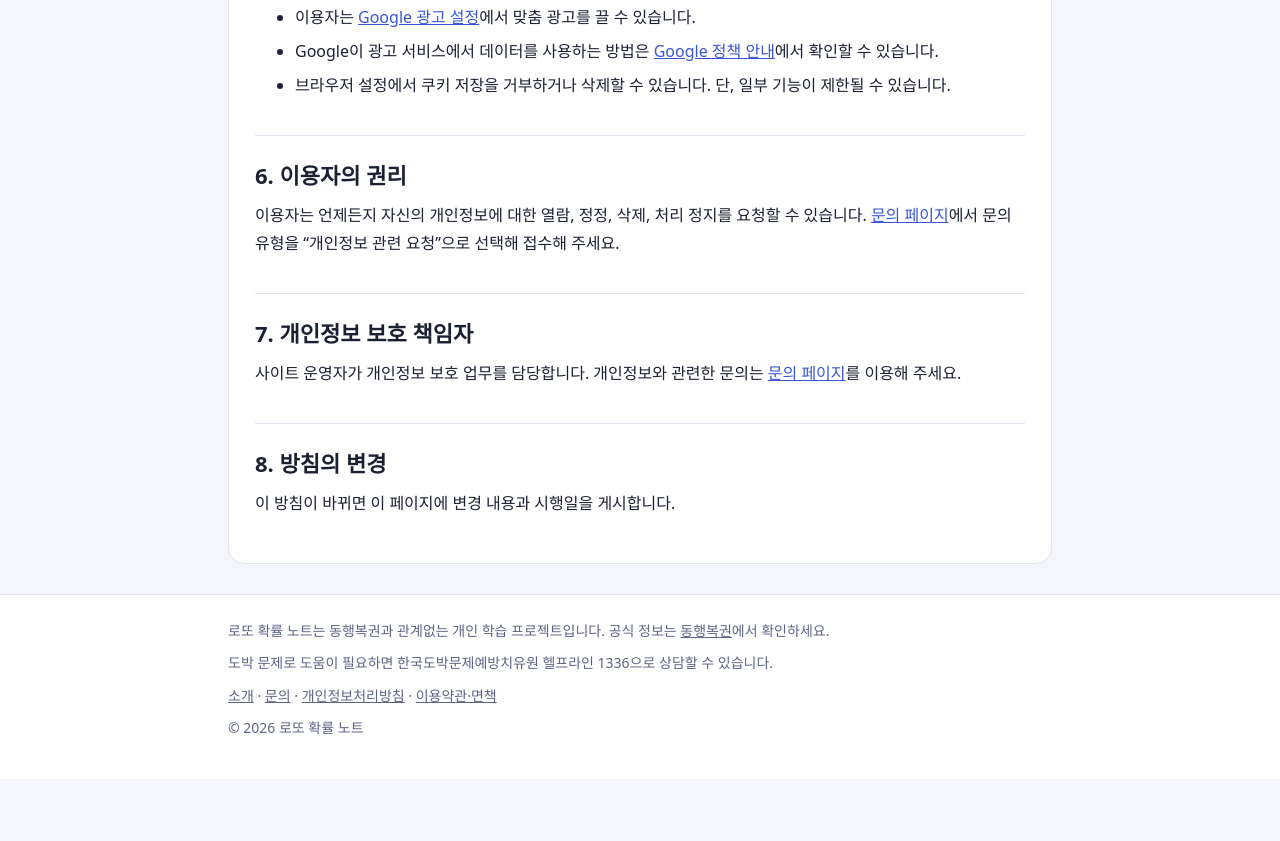
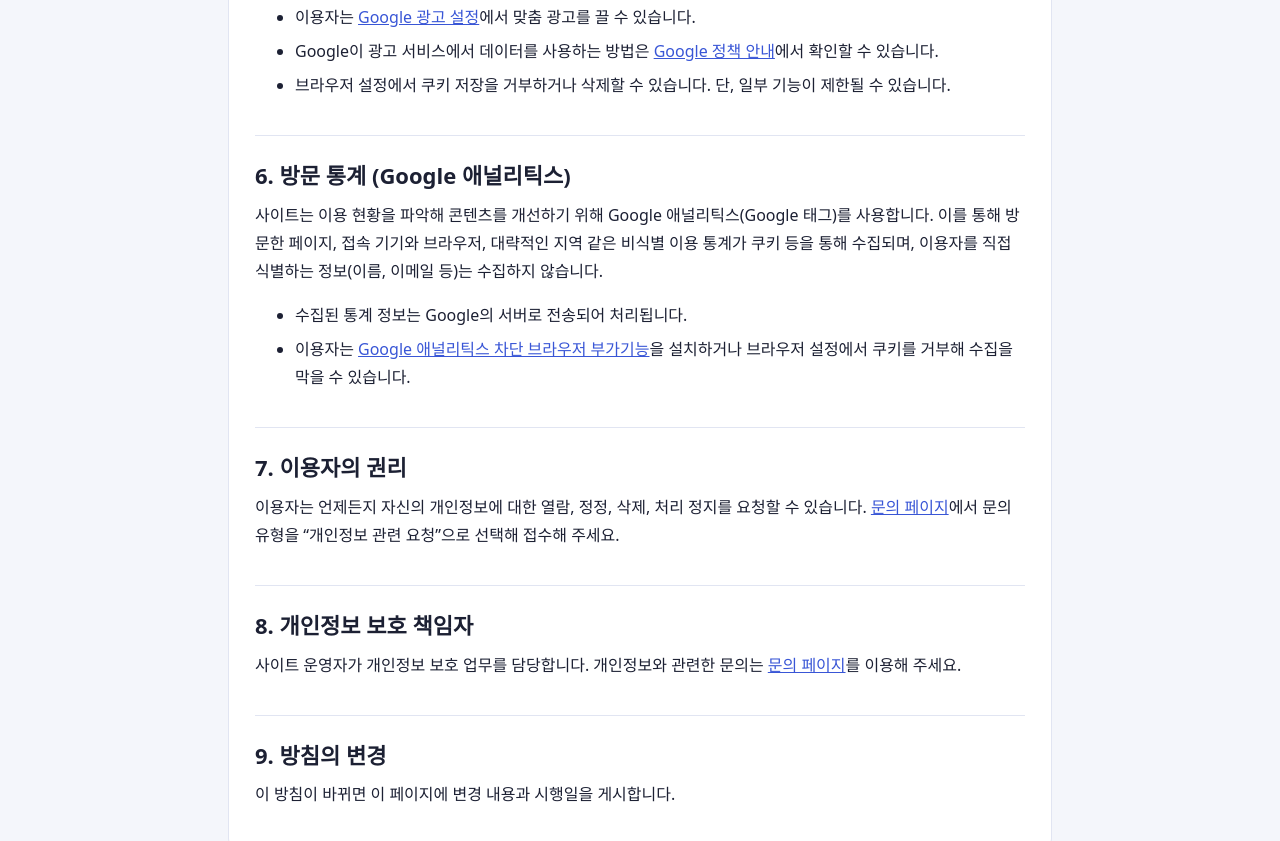
Before and after one commit to minseossam/jocoding-week1, a plain HTML site: page privacy.html in a window 1280 px wide. Shown: the part 1100-1941 px from the top of the page. Before the commit the page ends 1879 px from the top, so only its background shows below. Drawn offline with Linux system fonts and the light colour scheme.

Commit message:
구글 애널리틱스 태그 추가, 개인정보처리방침에 방문 통계 항목 추가

```diff
--- a/privacy.html
+++ b/privacy.html
@@ -1,6 +1,12 @@
 <!DOCTYPE html>
 <html lang="ko">
 <head>
+  <script async src="https://www.googletagmanager.com/gtm.js?id=GTM-WJHXFVFJ"></script>
+  <script>
+    window.dataLayer = window.dataLayer || [];
+    function gtag(){dataLayer.push(arguments);}
+    gtag('js', new Date());
+  </script>
   <meta charset="UTF-8">
   <meta name="viewport" content="width=device-width, initial-scale=1">
   <title>개인정보처리방침 | 로또 확률 노트</title>
@@ -50,13 +56,20 @@
       <li>브라우저 설정에서 쿠키 저장을 거부하거나 삭제할 수 있습니다. 단, 일부 기능이 제한될 수 있습니다.</li>
     </ul>
 
-    <h2>6. 이용자의 권리</h2>
+    <h2>6. 방문 통계 (Google 애널리틱스)</h2>
+    <p>사이트는 이용 현황을 파악해 콘텐츠를 개선하기 위해 Google 애널리틱스(Google 태그)를 사용합니다. 이를 통해 방문한 페이지, 접속 기기와 브라우저, 대략적인 지역 같은 비식별 이용 통계가 쿠키 등을 통해 수집되며, 이용자를 직접 식별하는 정보(이름, 이메일 등)는 수집하지 않습니다.</p>
+    <ul>
+      <li>수집된 통계 정보는 Google의 서버로 전송되어 처리됩니다.</li>
+      <li>이용자는 <a href="https://tools.google.com/dlpage/gaoptout" target="_blank" rel="noopener">Google 애널리틱스 차단 브라우저 부가기능</a>을 설치하거나 브라우저 설정에서 쿠키를 거부해 수집을 막을 수 있습니다.</li>
+    </ul>
+
+    <h2>7. 이용자의 권리</h2>
     <p>이용자는 언제든지 자신의 개인정보에 대한 열람, 정정, 삭제, 처리 정지를 요청할 수 있습니다. <a href="./contact.html">문의 페이지</a>에서 문의 유형을 “개인정보 관련 요청”으로 선택해 접수해 주세요.</p>
 
-    <h2>7. 개인정보 보호 책임자</h2>
+    <h2>8. 개인정보 보호 책임자</h2>
     <p>사이트 운영자가 개인정보 보호 업무를 담당합니다. 개인정보와 관련한 문의는 <a href="./contact.html">문의 페이지</a>를 이용해 주세요.</p>
 
-    <h2>8. 방침의 변경</h2>
+    <h2>9. 방침의 변경</h2>
     <p>이 방침이 바뀌면 이 페이지에 변경 내용과 시행일을 게시합니다.</p>
   </article>
 </main>
```
Also changed, not shown: 404.html (+6 -0 lines), about.html (+6 -0 lines), contact.html (+6 -0 lines), guide-myths.html (+6 -0 lines), guide-probability.html (+6 -0 lines), guide-responsible.html (+6 -0 lines), guides.html (+6 -0 lines), index.html (+6 -0 lines), probability.html (+6 -0 lines), terms.html (+6 -0 lines).
